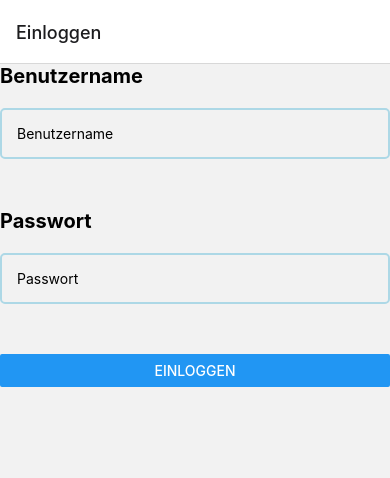
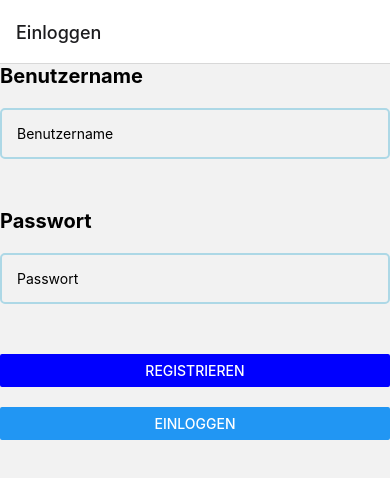
Before and after one commit to tim-w97/EisenhowerDo, a React Native app: screen /LoginScreen in a window 390 px wide. Shown: the top 478 px of the page. Built offline with nearby package versions, Linux system fonts and the light colour scheme.

Commit message:
added register button

```diff
--- a/src/screens/LoginScreen.tsx
+++ b/src/screens/LoginScreen.tsx
@@ -1,6 +1,13 @@
 import React, {useEffect} from 'react';
 import globalStyles from '../styles/globalStyles.ts';
-import {Button, SafeAreaView, StyleSheet, Text, TextInput} from 'react-native';
+import {
+  Button,
+  SafeAreaView,
+  StyleSheet,
+  Text,
+  TextInput,
+  View,
+} from 'react-native';
 import {NavigationProp, StackActions} from '@react-navigation/native';
 import {useAppDispatch} from '../redux/hooks/useAppDispatch.ts';
 import login from '../redux/thunks/login.ts';
@@ -34,6 +41,8 @@ export default function LoginScreen({navigation}: Props) {
   let username: string;
   let password: string;
 
+  function onRegister() {}
+
   function onLogin() {
     dispatch(login({username, password}));
   }
@@ -61,12 +70,19 @@ export default function LoginScreen({navigation}: Props) {
         style={[globalStyles.textInput, styles.bigBottomMargin]}
         onChangeText={text => (password = text)}
       />
-      <Button title={'Einloggen'} onPress={onLogin} />
+      <View style={styles.loginButtons}>
+        <Button title={'Registrieren'} onPress={onRegister} color={'blue'} />
+        <Button title={'Einloggen'} onPress={onLogin} />
+      </View>
     </SafeAreaView>
   );
 }
 
 const styles = StyleSheet.create({
+  loginButtons: {
+    display: 'flex',
+    gap: 20,
+  },
   smallBottomMargin: {
     marginBottom: 20,
   },
```
